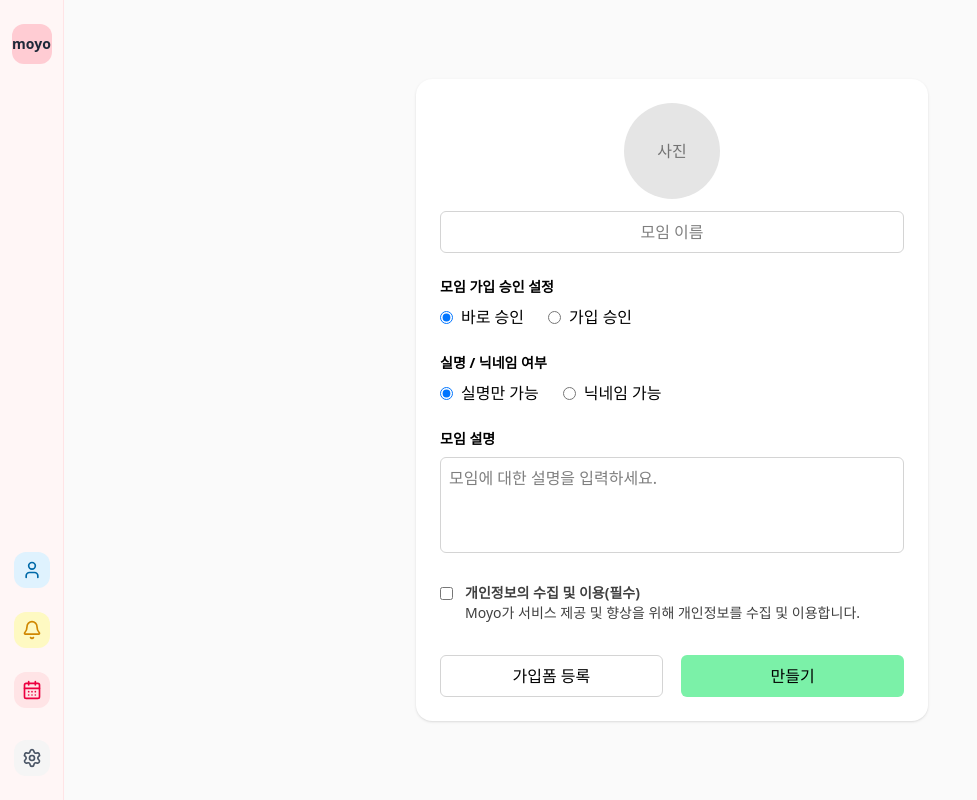
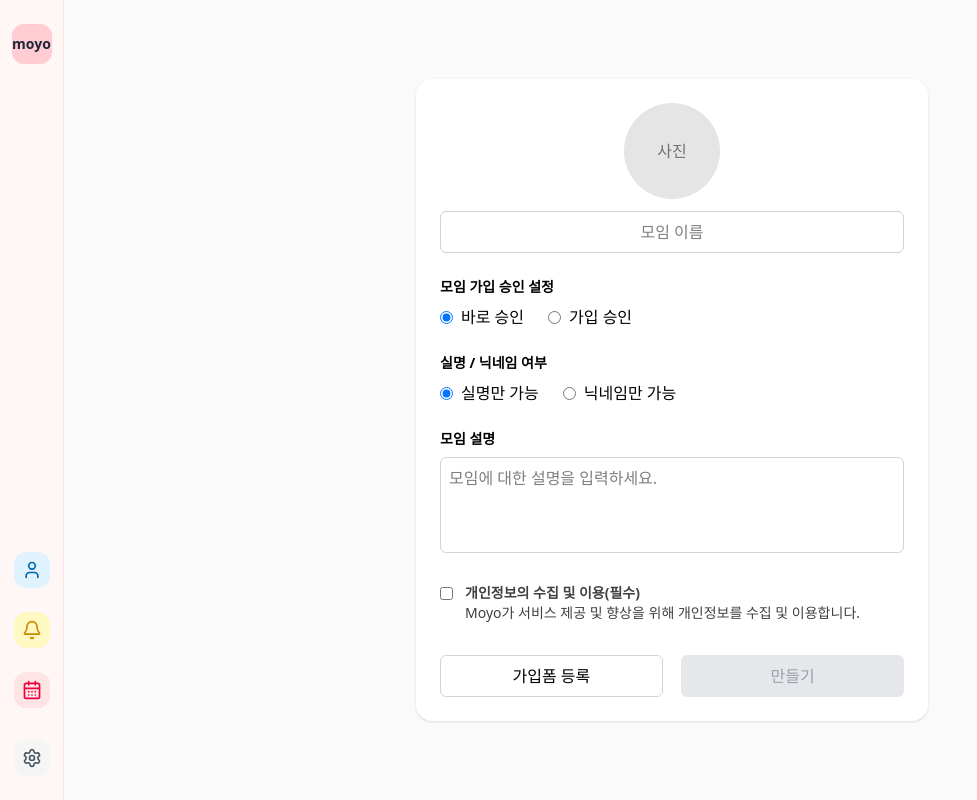
Before and after one commit to ssy330/Moyo_front, a React (Vite) app: page /groups/new in a window 1280 px wide. Shown: the whole page, without its empty margins (0-977 px from the left). Built offline with nearby package versions, Linux system fonts and the light colour scheme.

Commit message:
fix: GroupCreatePage 리팩토링

```diff
--- /dev/null
+++ b/src/components/GroupsPageComponents/GroupsCreateRadio.tsx
@@ -0,0 +1,30 @@
+type GroupsCreateRadioProps = {
+  checked: boolean;
+  onChange: React.ChangeEventHandler<HTMLInputElement>;
+  title: string;
+  name: string;
+  value: string;
+};
+
+const GroupsCreateRadio = ({
+  name,
+  value,
+  checked,
+  onChange,
+  title,
+}: GroupsCreateRadioProps) => {
+  return (
+    <label className="flex items-center space-x-2">
+      <input
+        type="radio"
+        name={name}
+        value={value}
+        checked={checked}
+        onChange={onChange}
+      />
+      <span>{title}</span>
+    </label>
+  );
+};
+
+export default GroupsCreateRadio;
--- a/src/pages/groups/GroupCreatePage.tsx
+++ b/src/pages/groups/GroupCreatePage.tsx
@@ -1,9 +1,33 @@
+import GroupsCreateRadio from "@/components/GroupsPageComponents/GroupsCreateRadio";
 import { useState } from "react";
 
 export default function GroupCreatePage() {
   const [approval, setApproval] = useState("auto");
   const [nicknameAllowed, setNicknameAllowed] = useState(false);
   const [privacy, setPrivacy] = useState(false);
+  const [groupName, setGroupName] = useState("");
+  const [description, setDescription] = useState("");
+
+  // ✅ 모든 조건이 충족될 때만 다음 버튼 활성화
+  const isFormValid =
+    groupName.trim() !== "" && description.trim() !== "" && privacy === true;
+
+  const handleCreate = () => {
+    if (!isFormValid) return;
+
+    // 임시
+    const info = `
+      📌 모임 생성 정보
+
+      모임 이름: ${groupName}
+      가입 승인 방식: ${approval === "auto" ? "바로 승인" : "가입 승인 필요"}
+      닉네임 사용: ${nicknameAllowed ? "닉네임 가능" : "실명만 가능"}
+      모임 설명: ${description}
+      개인정보 동의: ${privacy ? "동의함 ✅" : "미동의 ❌"}
+    `;
+
+    alert(info);
+  };
 
   return (
     <div className="min-h-screen flex flex-col items-center justify-center bg-neutral-50 py-5">
@@ -16,6 +40,8 @@ export default function GroupCreatePage() {
           <input
             type="text"
             placeholder="모임 이름"
+            value={groupName}
+            onChange={(e) => setGroupName(e.target.value)}
             className="w-full text-center border border-neutral-300 rounded-md p-2 focus:outline-none focus:ring-2 focus:ring-blue-500"
           />
         </div>
@@ -24,26 +50,20 @@ export default function GroupCreatePage() {
         <div className="mb-6">
           <p className="font-semibold text-sm mb-2">모임 가입 승인 설정</p>
           <div className="flex gap-6">
-            <label className="flex items-center space-x-2">
-              <input
-                type="radio"
+            <GroupsCreateRadio
               name="approval"
               value="auto"
               checked={approval === "auto"}
               onChange={(e) => setApproval(e.target.value)}
+              title={"바로 승인"}
             />
-              <span>바로 승인</span>
-            </label>
-            <label className="flex items-center space-x-2">
-              <input
-                type="radio"
+            <GroupsCreateRadio
               name="approval"
               value="manual"
               checked={approval === "manual"}
               onChange={(e) => setApproval(e.target.value)}
+              title="가입 승인"
             />
-              <span>가입 승인</span>
-            </label>
           </div>
         </div>
 
@@ -51,26 +71,20 @@ export default function GroupCreatePage() {
         <div className="mb-6">
           <p className="font-semibold text-sm mb-2">실명 / 닉네임 여부</p>
           <div className="flex gap-6">
-            <label className="flex items-center space-x-2">
-              <input
-                type="radio"
+            <GroupsCreateRadio
               name="nickname"
               value="real"
               checked={!nicknameAllowed}
               onChange={() => setNicknameAllowed(false)}
+              title="실명만 가능"
             />
-              <span>실명만 가능</span>
-            </label>
-            <label className="flex items-center space-x-2">
-              <input
-                type="radio"
+            <GroupsCreateRadio
               name="nickname"
               value="nick"
               checked={nicknameAllowed}
               onChange={() => setNicknameAllowed(true)}
+              title="닉네임만 가능"
             />
-              <span>닉네임 가능</span>
-            </label>
           </div>
         </div>
 
@@ -79,6 +93,8 @@ export default function GroupCreatePage() {
           <p className="font-semibold text-sm mb-2">모임 설명</p>
           <textarea
             placeholder="모임에 대한 설명을 입력하세요."
+            value={description}
+            onChange={(e) => setDescription(e.target.value)}
             className="w-full border border-neutral-300 rounded-md p-2 h-24 resize-none focus:outline-none focus:ring-2 focus:ring-blue-500"
           />
         </div>
@@ -104,7 +120,15 @@ export default function GroupCreatePage() {
           <button className="w-[48%] py-2 border border-neutral-300 rounded-md hover:bg-neutral-100 transition">
             가입폼 등록
           </button>
-          <button className="w-[48%] py-2 bg-green-300 rounded-md hover:bg-green-400 transition">
+          <button
+            onClick={handleCreate}
+            disabled={!isFormValid}
+            className={`w-[48%] py-2 rounded-md transition ${
+              isFormValid
+                ? "bg-green-400 hover:bg-green-500 text-white"
+                : "bg-gray-200 text-gray-400 cursor-not-allowed"
+            }`}
+          >
             만들기
           </button>
         </div>
```
Lines whose indentation alone changed are shown as unchanged.
